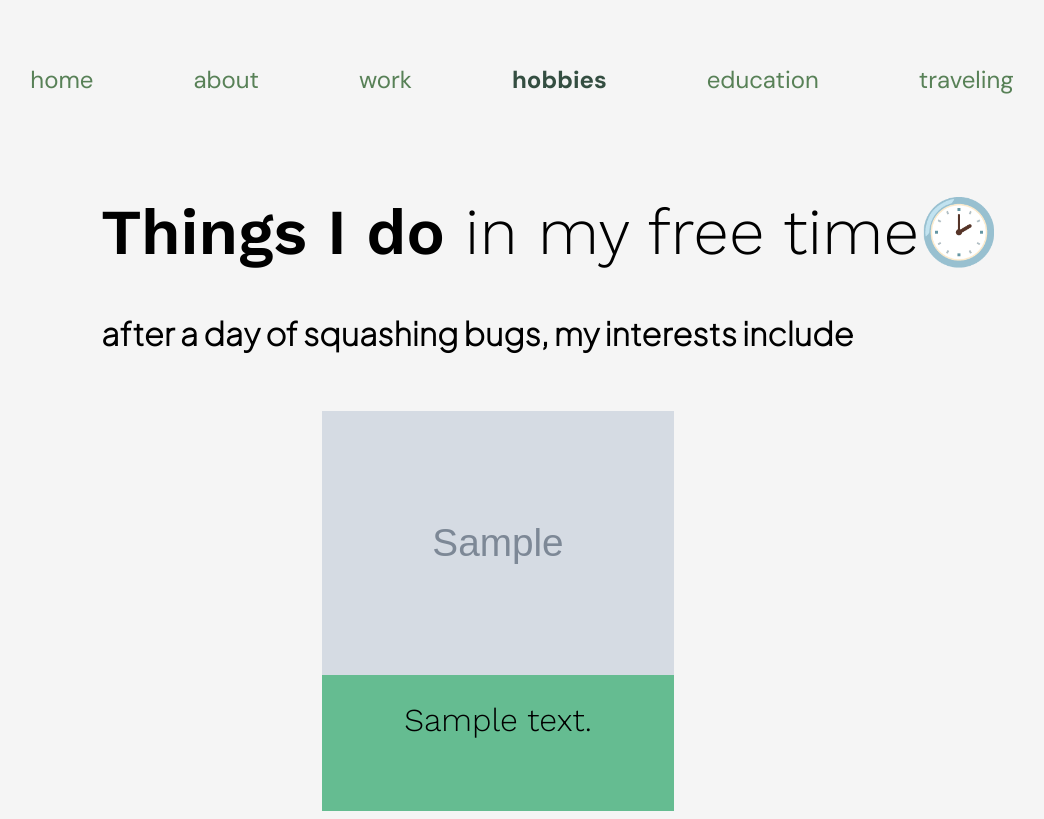
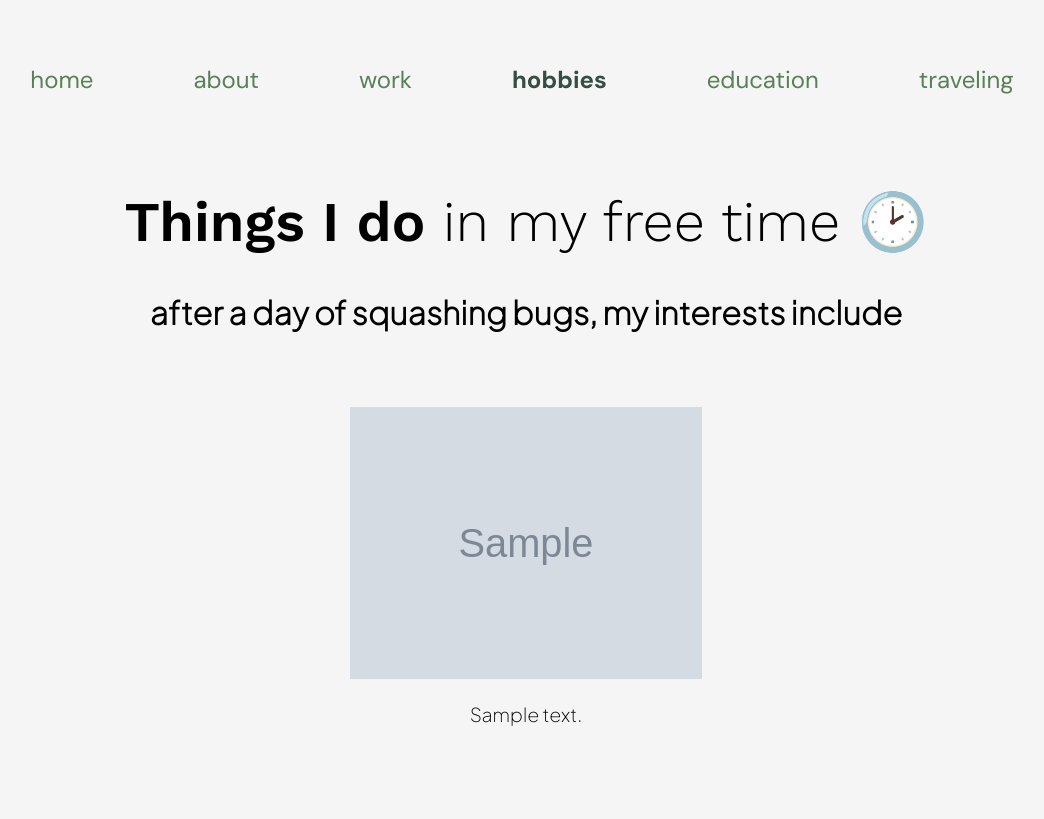
Before and after one commit to kanaild/portfolio-Katherine, a Flask app: template app/templates/hobbies.html in a window 1280 px wide. Shown: the whole page, without its empty margins (114-1158 px from the left). After the commit the page ends 726 px from the top, so only its background shows below. Run offline with Flask 2, Linux system fonts and the light colour scheme; the template is opened without the code that fills it: most values are stand-ins (such as "Sample title", 1, 10 or a date in 2020); grey boxes marked "Sample" are stand-in pictures.

Commit message:
styling-pages-css
Styling of the "work" and "hobbies" pages.

```diff
--- a/app/static/css/aboutMe.css
+++ b/app/static/css/aboutMe.css
@@ -31,12 +31,12 @@ body {
 
 /*Espacio parea centrar el contenido*/
 .aboutMe{
-    display: flex;
-    justify-content: center;
+    text-align: center;
 }
 
 .aboutMe-left-text{
     padding: 1em 2em 2em 5em;
+    display: inline-block;
 }
 
 .aboutMe-left-text h1 {
@@ -71,4 +71,5 @@ body {
 
 .aboutMe-gallery{
     padding: 1em 2em 2em 5em;
+    display: inline-block;
 }
--- a/app/static/css/hobbies.css
+++ b/app/static/css/hobbies.css
@@ -34,58 +34,48 @@ body {
     overflow: hidden;
 }
 
-.home-content {
-    display: flex;
-    justify-content: center;
-    align-items: center;
+.home .home-header{
+    padding: 1em 2em 1em 2em;
+    text-align: center;
 }
 
-.home-header{
-    padding: 1em 2em 2em 5em;
+.home .home-header h1{
+    font-family: 'Work Sans', sans-serif;
+    font-weight: 600;
+    font-size: 3.5em;
 }
 
-.home-header h1 {
-    text-align: left;
-    font-family: 'Work Sans', sans-serif;
-    font-weight: 600;
-    font-size: 4em;
-}
-.home-header span {
-    text-align: left;
+.home .home-header span{
     font-family: 'Work Sans', sans-serif;
     font-weight: 300;
 }
 
-.home-header h2 {
-    text-align: left;
+.home .home-header h2{
     font-family: 'Plus Jakarta Sans', sans-serif;
     font-size: 2em;
 }
 
 /*for the interests*/
 .interests{
-    display: flex;
-    justify-content: center;
+    text-align: center;
 }
 
 .hobby{
     width: 22em;
     height: 25em;
-    border-top-left-radius: 20px;
-    border-top-right-radius: 20px;
-    background-color: #65bc91;
-    margin: 0 5em 0 1.5em;
+    /*background-color: #65bc91;*/
+    margin: 2em 3em 0 3em;
+    display: inline-block;
+    vertical-align: middle;
     /*box-shadow: 0px 5px 8px #888888;*/
 }
 
 .hobby img{
-    width:100%;
-    height:auto;
-    /*
-    border-top-left-radius: 20px;
-    border-top-right-radius: 20px;
-    */
+    width:22em;
+    height:17em;
+    object-fit: cover;
     border: none;
+
 }
 
 .hobby h1{
@@ -93,3 +83,10 @@ body {
     font-family: 'Work Sans', sans-serif;
     font-weight: 300;
 }
+
+p{
+    font-family: 'Plus Jakarta Sans', sans-serif;
+    font-size: 1.2em;
+    padding: 0  2em 0 2em;
+    margin-bottom: 2em;
+}
--- a/app/templates/aboutme.html
+++ b/app/templates/aboutme.html
@@ -23,9 +23,10 @@
 <div class="aboutMe">
     <div class="aboutMe-left-text">
         <h1>A little bit <br><span>about me 👋</span></h1>
-        <h2>Lorem ipsum dolor sit amet<br>consectetur adipiscing elit<br>Aliquam scelerisque dapibus<br>vulputate</h2>
+
+        <h2> I am always looking to work on<br>exciting and innovative ideas.<br>Bringing them to the market<br>is what is strive for at<br>every level.</h2>
         <br>
-        <h2>Lorem ipsum dolor sit amet<br>consectetur adipiscing elit<br>Aliquam scelerisque dapibus<br>vulputate</h2>
+        <h2>I am particularly interested<br>in software that makes people's<br>lives easier, cheaper, and of<br>higher quality</h2>
     </div>
 
     <div class="aboutMe-gallery">
--- a/app/templates/hobbies.html
+++ b/app/templates/hobbies.html
@@ -17,14 +17,11 @@
     </ul>
 </div>
 
-<div class="home" id="home">
-    <div class="home-content">
-        <div class="home-header">
-            <h1>Things I do<span> in my free time🕑</span></h1>
-            <h2> after a day of squashing bugs, my interests include </h2>
-        </div>
-     </div>
-
+<div class="home">
+    <div class="home-header">
+        <h1>Things I do<span> in my free time 🕑</span></h1>
+        <h2> after a day of squashing bugs, my interests include </h2>
+    </div>
 
 </div>
 
@@ -33,7 +30,11 @@
     {% for hobby in hobbies%}
         <div class="hobby">
             <img src="{{ hobby.picture }}">
-            <h1>{{ hobby.description }}</h1>
+
+            <div class="hobby-descr">
+                <p>{{ hobby.description }}</p>
+            </div>
+
         </div>
     {% endfor %}
 
```
Also changed, not shown: app/static/css/work.css (+24 -8 lines), app/templates/work.html (+9 -4 lines).
